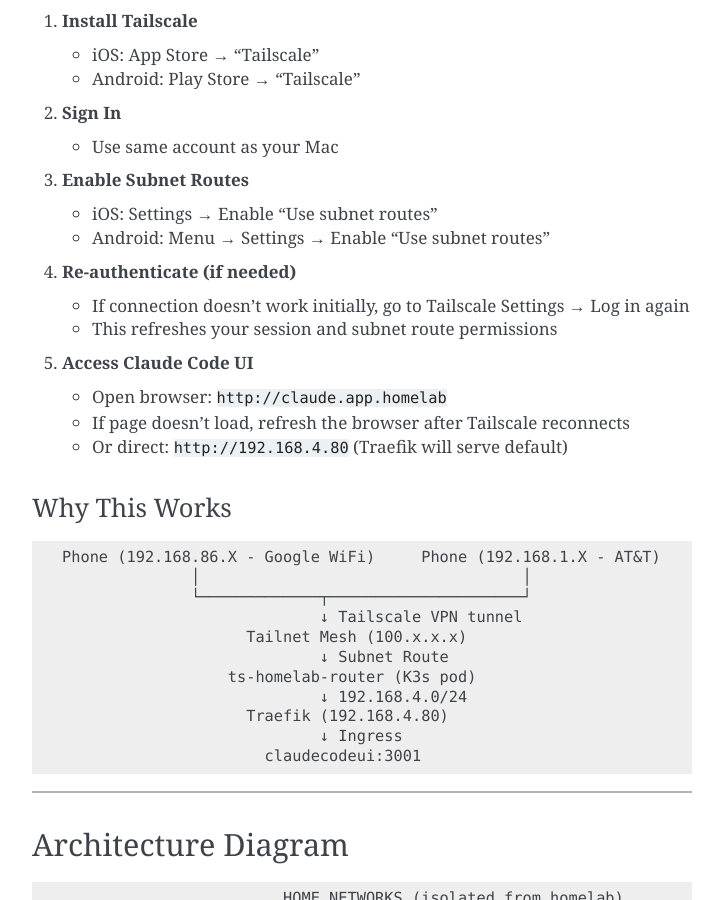
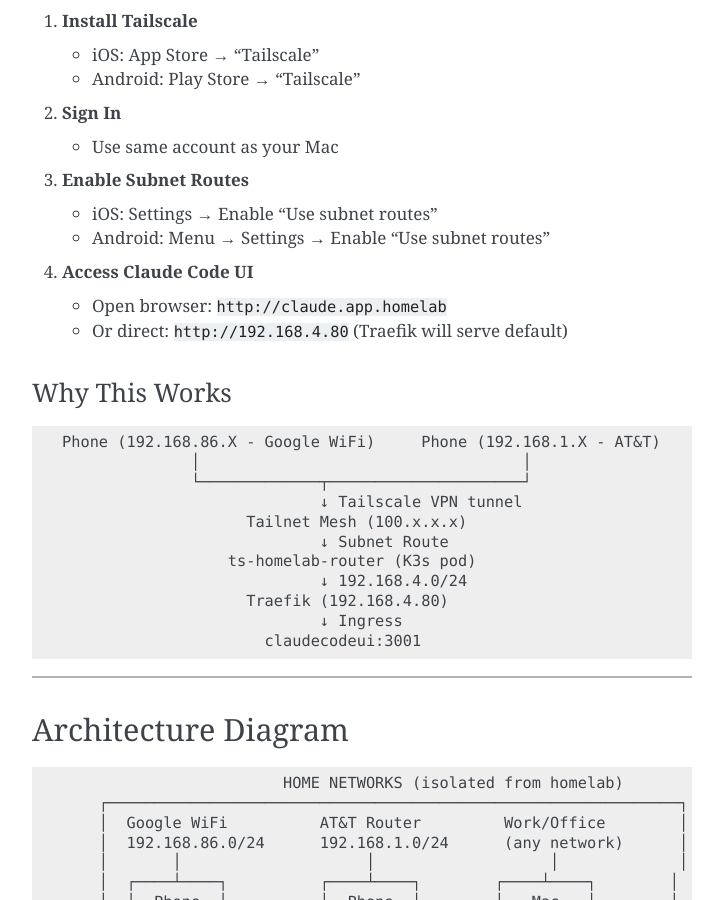
Before and after one commit to homeiac/home, a Sphinx documentation site: the page built from docs/source/md/tailscale-claudecodeui-access-guide.md, in a window 1280 px wide and 900 px high, scrolled down 2155 px. Shown: the whole window, without its empty margins (388-1111 px from the left). Built offline with Sphinx 7.4.7, drawn with Linux system fonts in a browser that asks for light colours.

Commit message:
docs: move re-login to troubleshooting only
Re-login is not needed every time, only when initial connection fails.

🤖 Generated with [Claude Code](https://claude.com/claude-code)

Co-Authored-By: Claude Opus 4.5 <noreply@anthropic.com>

```diff
--- a/docs/source/md/tailscale-claudecodeui-access-guide.md
+++ b/docs/source/md/tailscale-claudecodeui-access-guide.md
@@ -89,13 +89,8 @@ curl -H "Host: claude.app.homelab" http://192.168.4.80/
    - iOS: Settings → Enable "Use subnet routes"
    - Android: Menu → Settings → Enable "Use subnet routes"
 
-4. **Re-authenticate (if needed)**
-   - If connection doesn't work initially, go to Tailscale Settings → Log in again
-   - This refreshes your session and subnet route permissions
-
-5. **Access Claude Code UI**
+4. **Access Claude Code UI**
    - Open browser: `http://claude.app.homelab`
-   - If page doesn't load, refresh the browser after Tailscale reconnects
    - Or direct: `http://192.168.4.80` (Traefik will serve default)
 
 ### Why This Works
```
